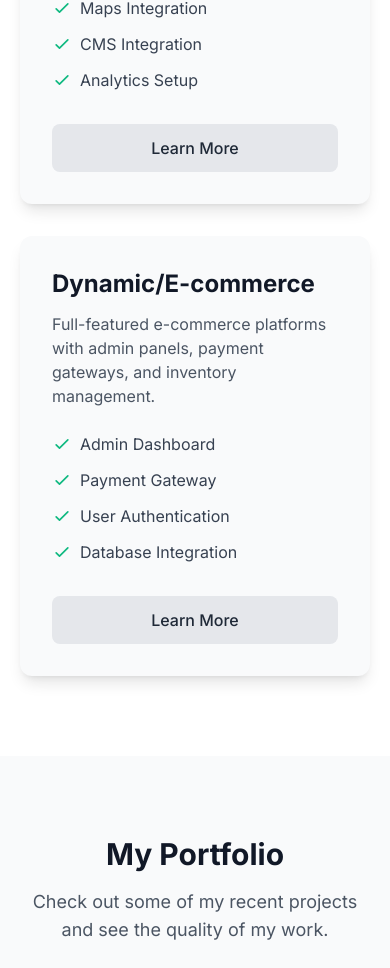
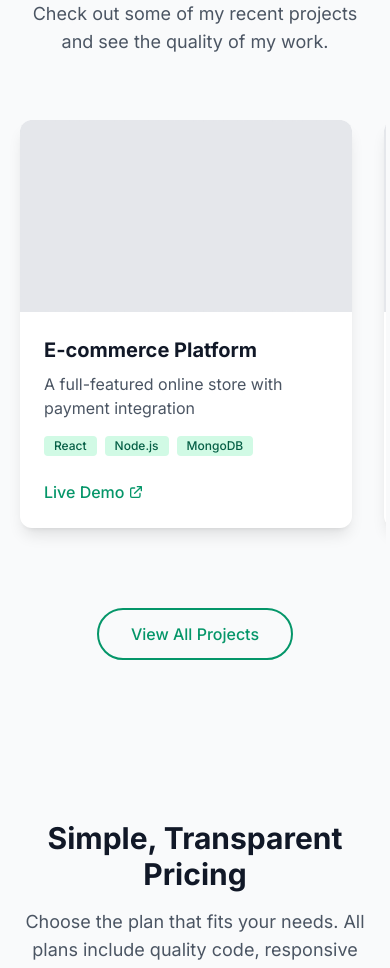
Before and after one commit to deepuzworld/freelance-portfolio, a React (Vite) app: page / in a window 390 px wide. Shown: the part 1940-2908 px from the top of the page. Built offline with nearby package versions, Linux system fonts and the light colour scheme.

Commit message:
feat: implement horizontal scrolling for services, portfolio, and pricing on mobile

```diff
--- a/src/components/Portfolio.tsx
+++ b/src/components/Portfolio.tsx
@@ -38,9 +38,9 @@ const Portfolio = () => {
           </p>
         </div>
 
-        <div className="grid grid-cols-1 md:grid-cols-2 lg:grid-cols-4 gap-8">
+        <div className="flex md:grid md:grid-cols-2 lg:grid-cols-4 gap-8 overflow-x-auto pb-8 snap-x snap-mandatory scrollbar-hide -mx-4 px-4 md:mx-0 md:px-0">
           {projects.map((project, index) => (
-            <div key={index} className="bg-white dark:bg-gray-900 rounded-xl overflow-hidden shadow-lg hover:shadow-xl transition-shadow">
+            <div key={index} className="bg-white dark:bg-gray-900 rounded-xl overflow-hidden shadow-lg hover:shadow-xl transition-shadow flex-shrink-0 w-[85vw] md:w-auto snap-center">
               <div className="h-48 bg-gray-200 border-2 border-dashed w-full" />
               <div className="p-6">
                 <h3 className="text-xl font-bold text-gray-900 dark:text-white mb-2">{project.title}</h3>
@@ -59,12 +59,6 @@ const Portfolio = () => {
                       <path strokeLinecap="round" strokeLinejoin="round" strokeWidth="2" d="M10 6H6a2 2 0 00-2 2v10a2 2 0 002 2h10a2 2 0 002-2v-4M14 4h6m0 0v6m0-6L10 14"></path>
                     </svg>
                   </button>
-                  {/* <button className="text-gray-600 hover:text-gray-800 dark:text-gray-400 dark:hover:text-gray-200 font-medium flex items-center">
-                    View Code
-                    <svg className="w-4 h-4 ml-1" fill="none" stroke="currentColor" viewBox="0 0 24 24" xmlns="http://www.w3.org/2000/svg">
-                      <path strokeLinecap="round" strokeLinejoin="round" strokeWidth="2" d="M10 20l4-16m4 4l4 4-4 4M6 16l-4-4 4-4"></path>
-                    </svg>
-                  </button> */}
                 </div>
               </div>
             </div>
--- a/src/components/Pricing.tsx
+++ b/src/components/Pricing.tsx
@@ -68,11 +68,11 @@ const Pricing = () => {
           </p>
         </div>
 
-        <div className="grid grid-cols-1 md:grid-cols-3 gap-8">
+        <div className="flex md:grid md:grid-cols-3 gap-8 overflow-x-auto pb-8 snap-x snap-mandatory scrollbar-hide -mx-4 px-4 md:mx-0 md:px-0">
           {plans.map((plan, index) => (
             <div
               key={index}
-              className={`rounded-xl p-8 shadow-lg ${
+              className={`rounded-xl p-8 shadow-lg flex-shrink-0 w-[85vw] md:w-auto snap-center flex flex-col ${
                 plan.popular
                   ? 'border-2 border-emerald-500 relative bg-gradient-to-b from-white to-gray-50 dark:from-gray-800 dark:to-gray-900'
                   : 'bg-white dark:bg-gray-900'
@@ -83,6 +83,7 @@ const Pricing = () => {
                   Most Popular
                 </div>
               )}
+              <div className="flex-grow">
                 <h3 className="text-2xl font-bold text-gray-900 dark:text-white mb-2">{plan.name}</h3>
                 <p className="text-gray-600 dark:text-gray-400 mb-4">{plan.description}</p>
                 <div className="text-3xl font-bold text-emerald-600 mb-6">{plan.price}<span className="text-lg">+</span></div>
@@ -97,8 +98,9 @@ const Pricing = () => {
                     </li>
                   ))}
                 </ul>
+              </div>
 
-              <button className={`w-full py-3 px-6 rounded-lg font-medium transition-colors ${
+              <button className={`w-full py-3 px-6 rounded-lg font-medium transition-colors mt-auto ${
                 plan.popular
                   ? 'bg-emerald-600 hover:bg-emerald-700 text-white'
                   : 'bg-gray-200 hover:bg-gray-300 text-gray-800 dark:bg-gray-700 dark:hover:bg-gray-600 dark:text-white'
--- a/src/components/Services.tsx
+++ b/src/components/Services.tsx
@@ -45,11 +45,11 @@ const Services = () => {
           </p>
         </div>
 
-        <div className="grid grid-cols-1 md:grid-cols-3 gap-8">
+        <div className="flex md:grid md:grid-cols-3 gap-8 overflow-x-auto pb-8 snap-x snap-mandatory scrollbar-hide -mx-4 px-4 md:mx-0 md:px-0">
           {services.map((service, index) => (
             <div
               key={index}
-              className="bg-gray-50 dark:bg-gray-800 rounded-xl p-8 shadow-lg hover:shadow-xl transition-shadow flex flex-col h-full"
+              className="bg-gray-50 dark:bg-gray-800 rounded-xl p-8 shadow-lg hover:shadow-xl transition-shadow flex flex-col h-full min-w-[85vw] md:min-w-0 snap-center"
             >
               <div className="flex-grow">
                 <h3 className="text-2xl font-bold text-gray-900 dark:text-white mb-3">{service.title}</h3>
--- a/src/index.css
+++ b/src/index.css
@@ -66,3 +66,14 @@ body {
 .slide-up {
   animation: slideUp 0.5s ease-out;
 }
+
+/* Hide scrollbar for Chrome, Safari and Opera */
+.scrollbar-hide::-webkit-scrollbar {
+  display: none;
+}
+
+/* Hide scrollbar for IE, Edge and Firefox */
+.scrollbar-hide {
+  -ms-overflow-style: none; /* IE and Edge */
+  scrollbar-width: none; /* Firefox */
+}
```
Lines whose indentation alone changed are shown as unchanged.
